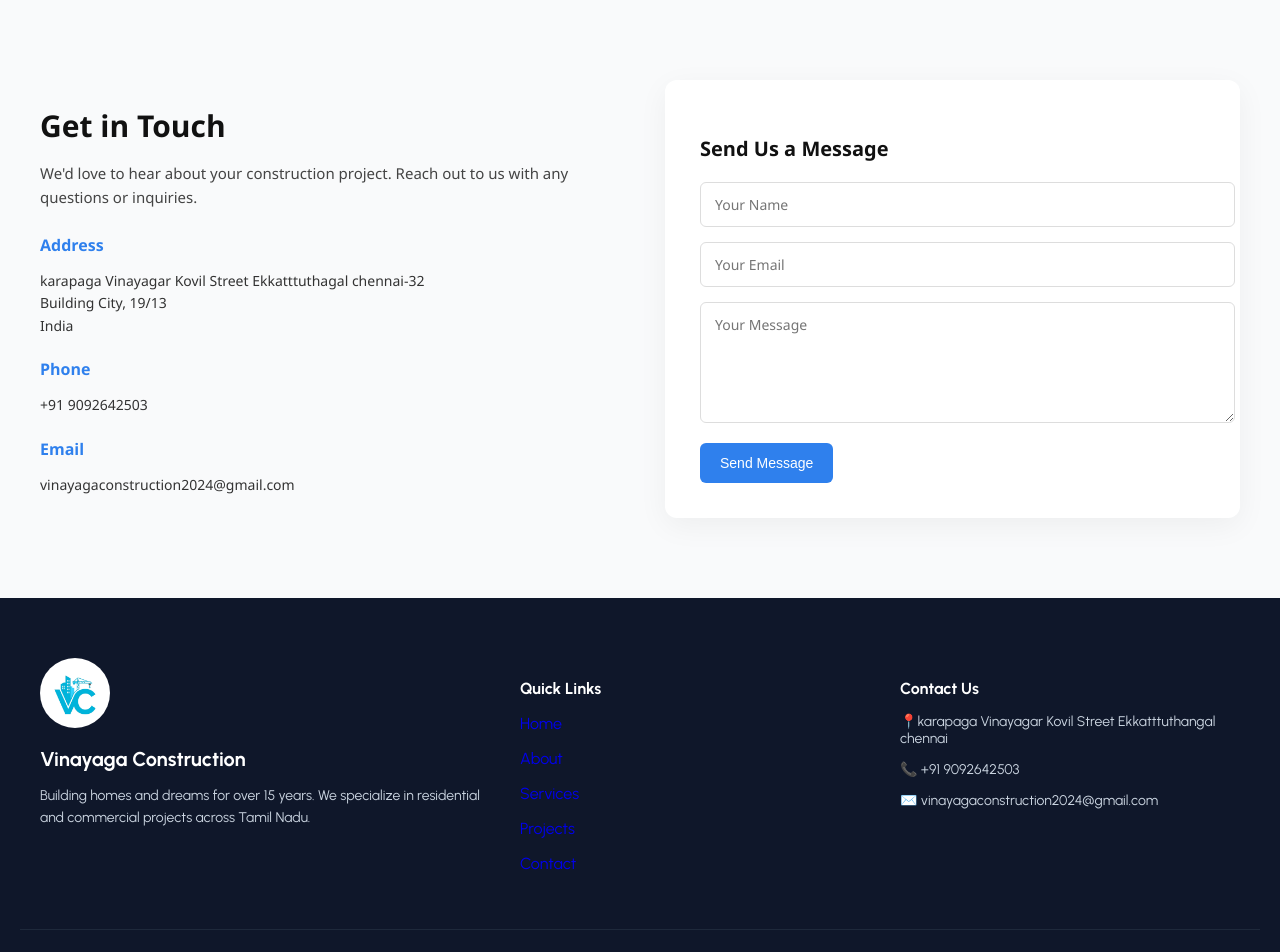
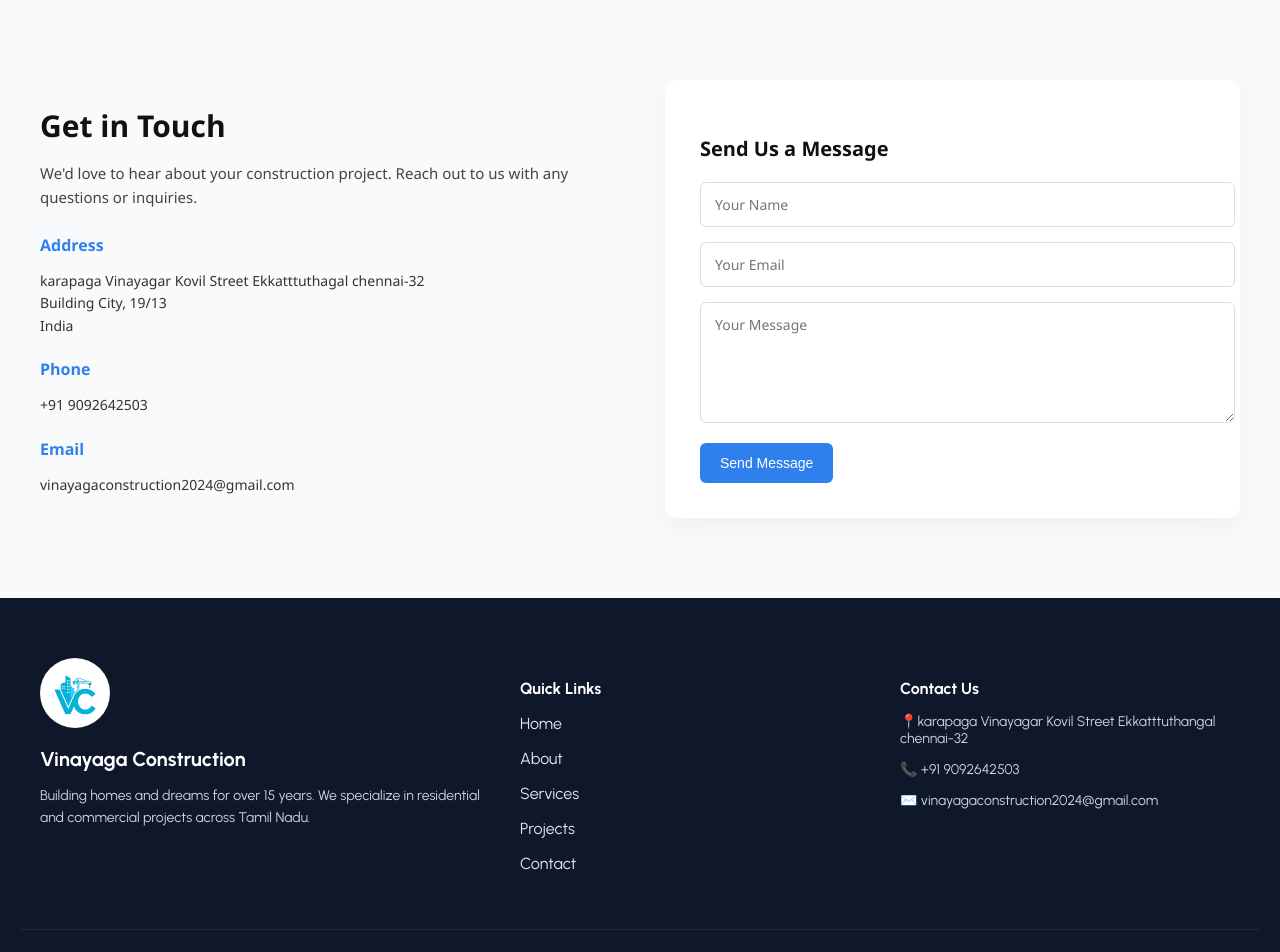
Before and after one commit to shanmugaraj-june/proo, a React (Create React App) app: page /contact in a window 1280 px wide. Shown: the top 952 px of the page. Built offline with nearby package versions, Linux system fonts and the light colour scheme.

Commit message:
Update index.js

```diff
--- a/src/componets/Footer/index.js
+++ b/src/componets/Footer/index.js
@@ -1,33 +1,57 @@
-import React from 'react';
-import { Link } from 'react-router-dom';
-import './index.css';
+import React from "react";
+import { Link } from "react-scroll";
+import "./index.css";
 
 const Footer = () => {
   return (
     <footer className="footer-section">
       <div className="footer-content">
         <div className="footer-left">
-          <img src = "/nav.jpg" className="footer-logo" alt = "footer" />
+          <img src="/nav.jpg" className="footer-logo" alt="footer" />
           <h2 className="footer-title">Vinayaga Construction</h2>
           <p className="footer-desc">
-            Building homes and dreams for over 15 years. We specialize in residential and commercial projects across Tamil Nadu.
+            Building homes and dreams for over 15 years. We specialize in
+            residential and commercial projects across Tamil Nadu.
           </p>
         </div>
 
         <div className="footer-middle">
           <h4>Quick Links</h4>
           <ul>
-            <Link to = "/" className = "Link"> <li><p>Home</p></li></Link>
-            <Link to ="/about" className = "Link"><li><p>About</p></li></Link>
-            <Link to = "/service" className = "Link"> <li><p>Services</p></li></Link>
-             <Link  to = "/project" className ="Link" ><li><p >Projects</p></li></Link>
-           <Link to = "/contact" className  ="Link">  <li><p >Contact</p></li></Link>
+            <Link to="home" className="Link">
+              {" "}
+              <li>
+                <p>Home</p>
+              </li>
+            </Link>
+            <Link to="about" className="Link">
+              <li>
+                <p>About</p>
+              </li>
+            </Link>
+            <Link to="service" className="Link">
+              {" "}
+              <li>
+                <p>Services</p>
+              </li>
+            </Link>
+            <Link to="project" className="Link">
+              <li>
+                <p>Projects</p>
+              </li>
+            </Link>
+            <Link to="contact" className="Link">
+              {" "}
+              <li>
+                <p>Contact</p>
+              </li>
+            </Link>
           </ul>
         </div>
 
         <div className="footer-right">
           <h4>Contact Us</h4>
-          <p>📍karapaga Vinayagar Kovil Street Ekkatttuthangal chennai</p>
+          <p>📍karapaga Vinayagar Kovil Street Ekkatttuthangal chennai-32</p>
           <p>📞 +91 9092642503</p>
           <p>✉️ vinayagaconstruction2024@gmail.com</p>
         </div>
@@ -37,7 +61,7 @@ const Footer = () => {
         <p>© 2025 Vinayaga Construction. All Rights Reserved.</p>
         <div className="footer-policy">
           <p>Privacy Policy</p>
-          <p >Terms & Conditions</p>
+          <p>Terms & Conditions</p>
         </div>
       </div>
     </footer>
```
